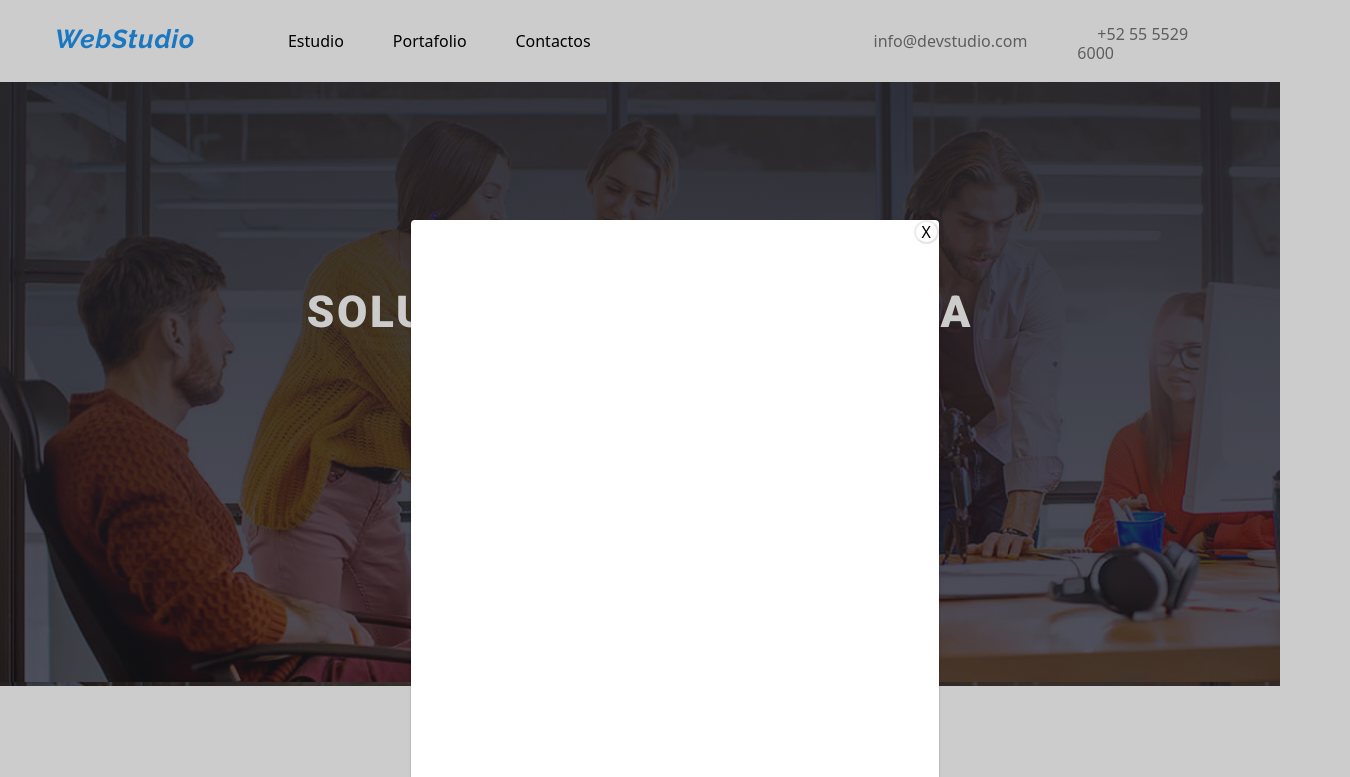
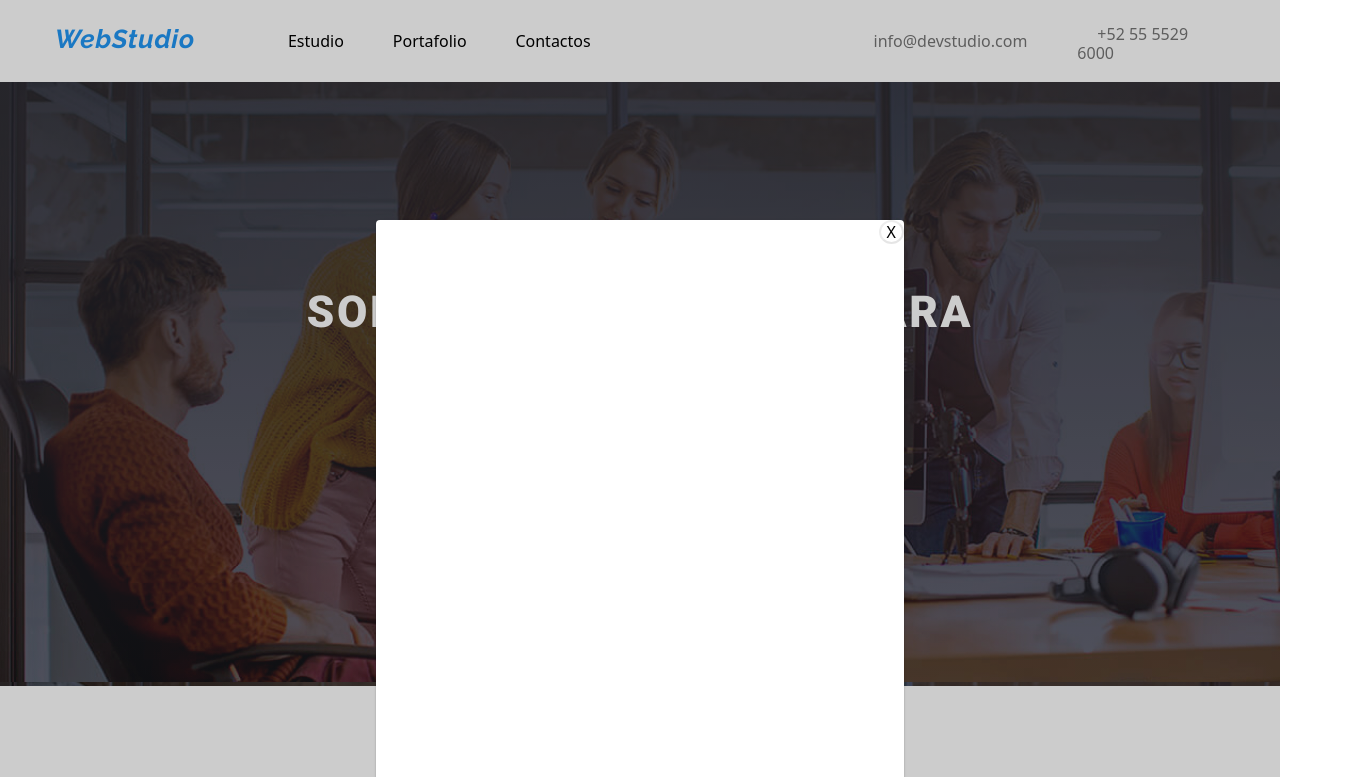
Before and after one commit to V-573/goit-markup-hw-05, a plain HTML site: page index.html in a window 1280 px wide. Both pictures are taken after a click on the button "Solicite nuestro servicio". Shown: the top 777 px of the page, 1350 px wide, since content can reach past the window. Drawn offline with nearby package versions, Linux system fonts and the light colour scheme.

Commit message:
arreglo de scroll que aparecia en index

```diff
--- a/css/styles.css
+++ b/css/styles.css
@@ -208,7 +208,7 @@ position:absolute;
  top:0px;
 /*left:0; */
 
-width:1350px;
+width:100vw;
 height:1050px;
 opacity: 1;
 transition: opacity 0.2s cubic-bezier(0.4,0,0.2,1);
```
